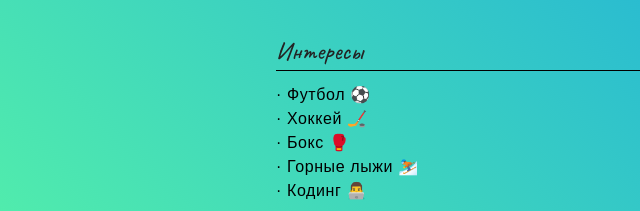
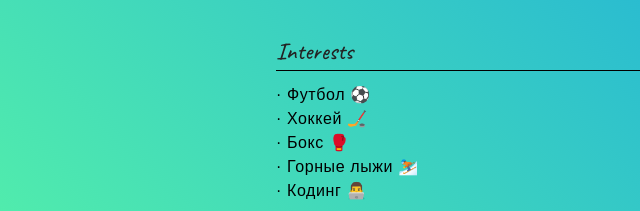
Before and after one commit to dkovalenko174/dkovalenko174.github.io, a plain HTML site: page index.html in a window 1280 px wide. Shown: the part 463-674 px from the top of the page, 154-794 px from the left. Drawn offline with Linux system fonts and the light colour scheme.

Commit message:
Release 1
Edited index.html

```diff
--- a/index.html
+++ b/index.html
@@ -91,7 +91,7 @@
             </div>
         </div>
         <div id="interests" class="about">
-            <h2>Интересы</h2>
+            <h2>Interests</h2>
             <div class="horizontal-line"></div>
             <div class="about__content">
                 <div class="li football">
```
